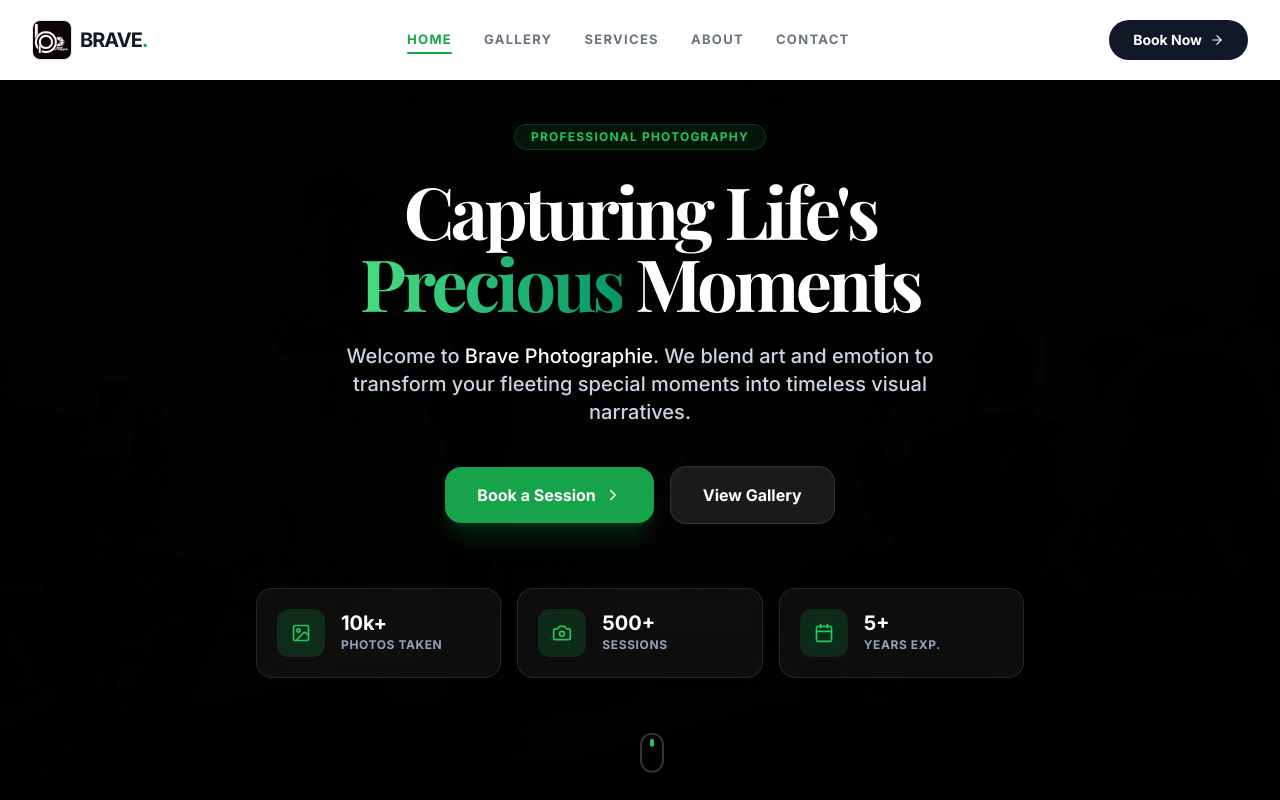
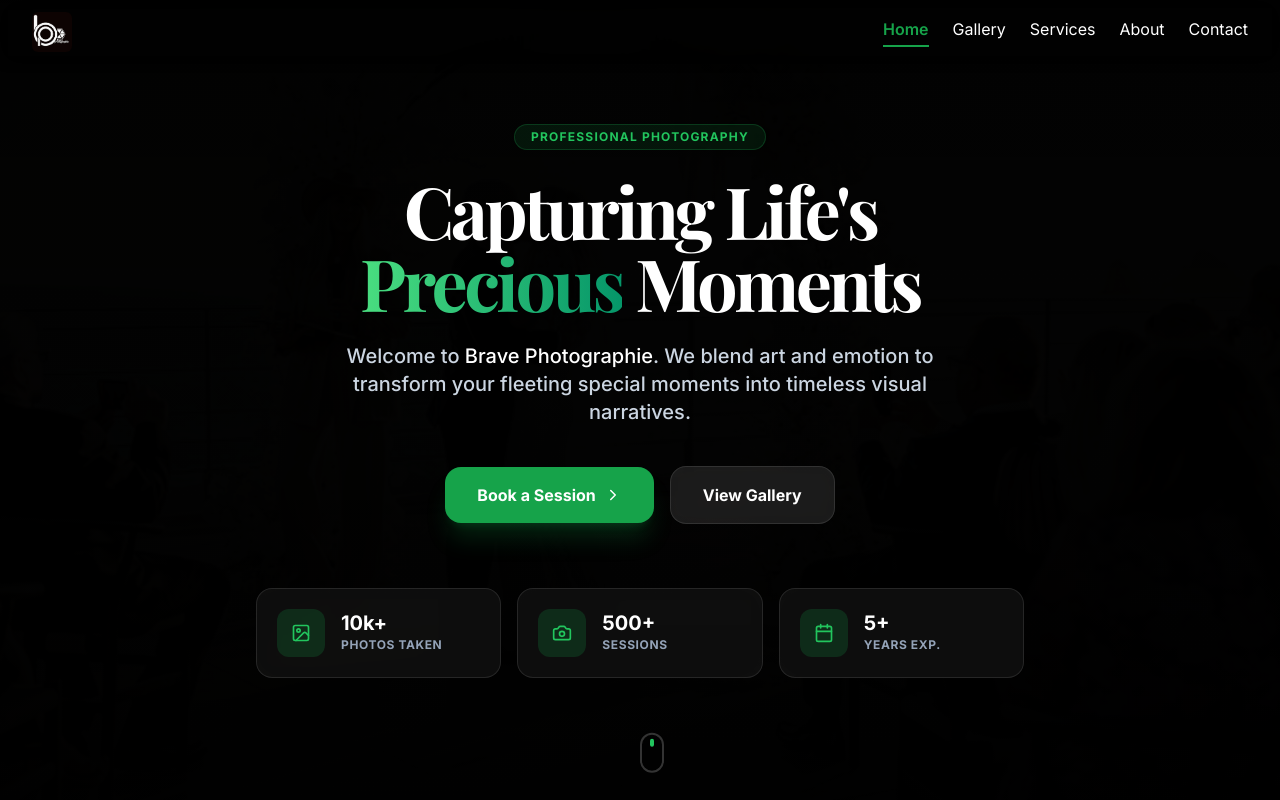
Before and after one commit to Code-harness/brave_photography, a React (Vite) app: page / in a window 1280 px wide. Shown: the top 800 px of the page. Built offline with nearby package versions, Linux system fonts and the light colour scheme.

Commit message:
Renovated the site

```diff
--- a/src/components/Navbar.jsx
+++ b/src/components/Navbar.jsx
@@ -1,124 +1,77 @@
-import { useState, useEffect } from "react";
-import { NavLink, useLocation } from "react-router-dom";
-import { motion, AnimatePresence } from "framer-motion";
-import { Menu, X, ArrowRight } from "lucide-react";
+import { useState } from "react";
+import { NavLink } from "react-router-dom";
 import { routes } from "../Routes.jsx";
 import Logo from "../assets/logo.jpeg";
+import { Menu, X } from "lucide-react"; // <-- lucide icons
 
 const Navbar = () => {
   const [isOpen, setIsOpen] = useState(false);
-  const [scrolled, setScrolled] = useState(false);
-  const location = useLocation();
-
-  useEffect(() => {
-    const handleScroll = () => setScrolled(window.scrollY > 10);
-    window.addEventListener("scroll", handleScroll);
-    return () => window.removeEventListener("scroll", handleScroll);
-  }, []);
-
-  useEffect(() => setIsOpen(false), [location]);
 
   return (
-    <nav
-      className={`fixed w-full top-0 z-[100] transition-all duration-300 ${
-        scrolled
-          ? "bg-white/90 backdrop-blur-md py-3 shadow-sm border-b border-gray-100"
-          : "bg-white py-5" // Always white background for visibility
-      }`}
-    >
-      <div className="max-w-7xl mx-auto px-6 lg:px-8">
-        <div className="flex justify-between items-center">
+    <nav className="bg-black/20 backdrop-blur-md shadow-md fixed w-full top-0 z-50">
+      <div className="max-w-7xl mx-auto px-4 sm:px-6 lg:px-8">
+        <div className="flex justify-between h-16 items-center">
+          {/* Logo / Brand */}
+          <div className="flex-shrink-0">
+            <img
+              src={Logo}
+              alt="PhotoCo Logo"
+              className="h-10 w-auto rounded-md bg-cover"
+            />
+          </div>
 
-          {/* Logo Section */}
-          <NavLink to="/" className="flex items-center gap-2 group">
-            <div className="h-10 w-10 overflow-hidden rounded-lg border border-gray-200">
-              <img src={Logo} alt="Brave Logo" className="h-full w-full object-cover" />
-            </div>
-            <span className="text-xl font-black tracking-tighter text-gray-900">
-              BRAVE<span className="text-green-600">.</span>
-            </span>
-          </NavLink>
-
-          {/* Desktop Links - Now using dark text for white background */}
-          <div className="hidden md:flex items-center space-x-8">
+          <div className="hidden md:flex space-x-6">
             {routes
               .filter((r) => r.showInNavbar)
               .map((route) => (
                 <NavLink
                   key={route.path}
                   to={route.path}
-                  className={({ isActive }) => `
-                    relative text-[13px] font-bold uppercase tracking-widest transition-all duration-300
-                    ${isActive ? "text-green-600" : "text-gray-500 hover:text-gray-900"}
-                  `}
+                  className={({ isActive }) =>
+                    isActive
+                      ? "text-green-600 font-semibold border-b-2 border-green-600 pb-1"
+                      : "text-white hover:text-green-500 transition pb-1"
+                  }
                 >
-                  {({ isActive }) => (
-                    <>
-                      {route.name}
-                      {isActive && (
-                        <motion.div
-                          layoutId="navUnderline"
-                          className="absolute -bottom-1 left-0 right-0 h-[2px] bg-green-600 rounded-full"
-                        />
-                      )}
-                    </>
-                  )}
+                  {route.name}
                 </NavLink>
               ))}
           </div>
 
-          {/* Book Session Button */}
-          <div className="hidden md:block">
-            <NavLink
-              to="/contact"
-              className="group flex items-center gap-2 bg-gray-900 text-white px-6 py-2.5 rounded-full font-bold text-sm transition-all hover:bg-green-600 hover:shadow-lg hover:shadow-green-600/20"
-            >
-              Book Now
-              <ArrowRight size={14} className="group-hover:translate-x-1 transition-transform" />
-            </NavLink>
-          </div>
-
-          {/* Mobile Menu Icon */}
-          <div className="md:hidden">
+          {/* Mobile Hamburger */}
+          <div className="md:hidden flex items-center">
             <button
               onClick={() => setIsOpen(!isOpen)}
-              className="p-2 text-gray-900"
+              className="text-gray-700 hover:text-green-500 focus:outline-none"
             >
-              {isOpen ? <X size={28} /> : <Menu size={28} />}
+              {isOpen ? <X size={24} className="text-white" /> : <Menu size={24} className="text-white" />}
             </button>
           </div>
         </div>
       </div>
 
-      {/* Mobile Overlay */}
-      <AnimatePresence>
-        {isOpen && (
-          <motion.div
-            initial={{ opacity: 0, x: 100 }}
-            animate={{ opacity: 1, x: 0 }}
-            exit={{ opacity: 0, x: 100 }}
-            className="fixed inset-0 bg-white z-[90] flex flex-col p-10 md:hidden"
-          >
-            <div className="flex flex-col space-y-6 mt-20">
-              {routes
-                .filter((r) => r.showInNavbar)
-                .map((route, i) => (
-                  <NavLink
-                    key={route.path}
-                    to={route.path}
-                    className={({ isActive }) =>
-                      `text-4xl font-black transition-colors ${
-                        isActive ? "text-green-600" : "text-gray-900"
-                      }`
-                    }
-                  >
-                    {route.name}
-                  </NavLink>
-                ))}
-            </div>
-          </motion.div>
-        )}
-      </AnimatePresence>
+      {isOpen && (
+        <div className="md:hidden bg-white shadow-md">
+          <div className="px-2 pt-2 pb-3 space-y-1 sm:px-3 flex flex-col">
+            {routes
+              .filter((r) => r.showInNavbar)
+              .map((route) => (
+                <NavLink
+                  key={route.path}
+                  to={route.path}
+                  onClick={() => setIsOpen(false)} // close menu on click
+                  className={({ isActive }) =>
+                    isActive
+                      ? "text-green-600 font-semibold block px-3 py-2 rounded"
+                      : "text-gray-700 hover:text-green-500 block px-3 py-2 rounded transition"
+                  }
+                >
+                  {route.name}
+                </NavLink>
+              ))}
+          </div>
+        </div>
+      )}
     </nav>
   );
 };
```
